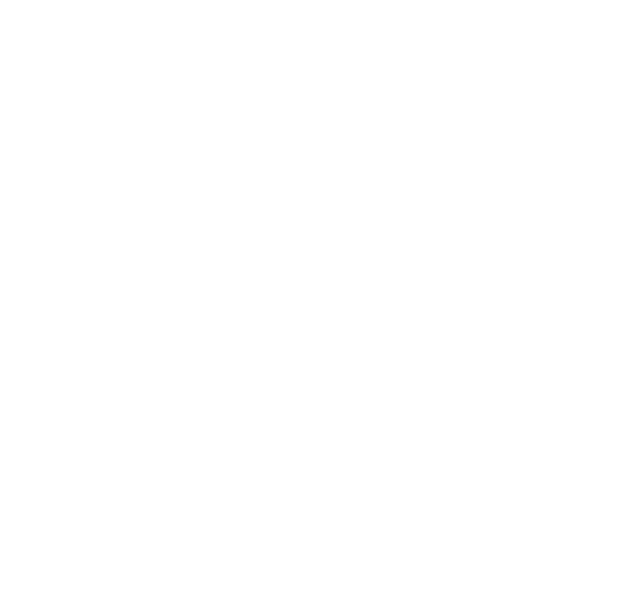
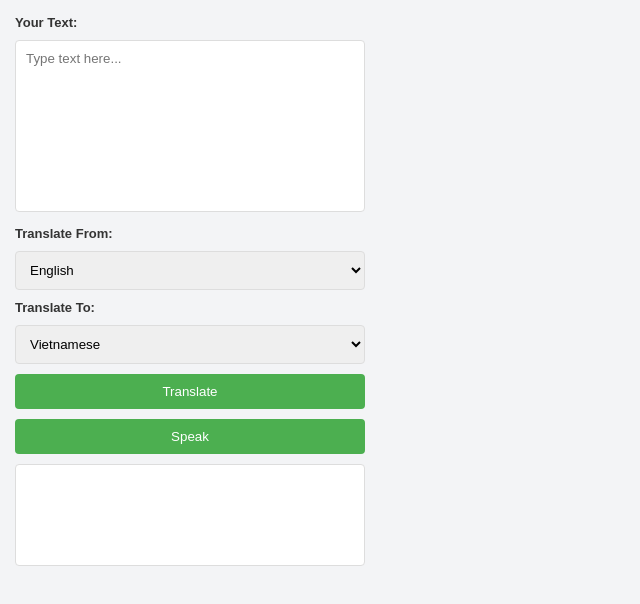
Before and after one commit to bui-cong-nghia/D-TranslatorExtension, a browser extension: page index.html in a window 1280 px wide. Shown: the whole page, without its empty margins (0-640 px from the left). Drawn offline with Linux system fonts and the light colour scheme.

Commit message:
hoan thien version 1.0 cua extension

```diff
--- /dev/null
+++ b/countries.js
@@ -0,0 +1,99 @@
+const countries = {
+  "am-ET": "Amharic",
+  "ar-SA": "Arabic",
+  "be-BY": "Bielarus",
+  "bem-ZM": "Bemba",
+  "bi-VU": "Bislama",
+  "bjs-BB": "Bajan",
+  "bn-IN": "Bengali",
+  "bo-CN": "Tibetan",
+  "br-FR": "Breton",
+  "bs-BA": "Bosnian",
+  "ca-ES": "Catalan",
+  "cop-EG": "Coptic",
+  "cs-CZ": "Czech",
+  "cy-GB": "Welsh",
+  "da-DK": "Danish",
+  "dz-BT": "Dzongkha",
+  "de-DE": "German",
+  "dv-MV": "Maldivian",
+  "el-GR": "Greek",
+  "en-GB": "English",
+  "es-ES": "Spanish",
+  "et-EE": "Estonian",
+  "eu-ES": "Basque",
+  "fa-IR": "Persian",
+  "fi-FI": "Finnish",
+  "fn-FNG": "Fanagalo",
+  "fo-FO": "Faroese",
+  "fr-FR": "French",
+  "gl-ES": "Galician",
+  "gu-IN": "Gujarati",
+  "ha-NE": "Hausa",
+  "he-IL": "Hebrew",
+  "hi-IN": "Hindi",
+  "hr-HR": "Croatian",
+  "hu-HU": "Hungarian",
+  "id-ID": "Indonesian",
+  "is-IS": "Icelandic",
+  "it-IT": "Italian",
+  "ja-JP": "Japanese",
+  "kk-KZ": "Kazakh",
+  "km-KM": "Khmer",
+  "kn-IN": "Kannada",
+  "ko-KR": "Korean",
+  "ku-TR": "Kurdish",
+  "ky-KG": "Kyrgyz",
+  "la-VA": "Latin",
+  "lo-LA": "Lao",
+  "lv-LV": "Latvian",
+  "men-SL": "Mende",
+  "mg-MG": "Malagasy",
+  "mi-NZ": "Maori",
+  "ms-MY": "Malay",
+  "mt-MT": "Maltese",
+  "my-MM": "Burmese",
+  "ne-NP": "Nepali",
+  "niu-NU": "Niuean",
+  "nl-NL": "Dutch",
+  "no-NO": "Norwegian",
+  "ny-MW": "Nyanja",
+  "ur-PK": "Pakistani",
+  "pau-PW": "Palauan",
+  "pa-IN": "Panjabi",
+  "ps-PK": "Pashto",
+  "pis-SB": "Pijin",
+  "pl-PL": "Polish",
+  "pt-PT": "Portuguese",
+  "rn-BI": "Kirundi",
+  "ro-RO": "Romanian",
+  "ru-RU": "Russian",
+  "sg-CF": "Sango",
+  "si-LK": "Sinhala",
+  "sk-SK": "Slovak",
+  "sm-WS": "Samoan",
+  "sn-ZW": "Shona",
+  "so-SO": "Somali",
+  "sq-AL": "Albanian",
+  "sr-RS": "Serbian",
+  "sv-SE": "Swedish",
+  "sw-SZ": "Swahili",
+  "ta-LK": "Tamil",
+  "te-IN": "Telugu",
+  "tet-TL": "Tetum",
+  "tg-TJ": "Tajik",
+  "th-TH": "Thai",
+  "ti-TI": "Tigrinya",
+  "tk-TM": "Turkmen",
+  "tl-PH": "Tagalog",
+  "tn-BW": "Tswana",
+  "to-TO": "Tongan",
+  "tr-TR": "Turkish",
+  "uk-UA": "Ukrainian",
+  "uz-UZ": "Uzbek",
+  "vi-VN": "Vietnamese",
+  "wo-SN": "Wolof",
+  "xh-ZA": "Xhosa",
+  "yi-YD": "Yiddish",
+  "zu-ZA": "Zulu",
+};
--- a/index.html
+++ b/index.html
@@ -3,7 +3,34 @@
   <head>
     <meta charset="UTF-8" />
     <meta name="viewport" content="width=device-width, initial-scale=1.0" />
+    <link rel="stylesheet" href="style.css" />
     <title>Translator Extension</title>
   </head>
-  <body></body>
+  <body>
+    <label for="inputText">Your Text: </label>
+    <textarea
+      id="inputText"
+      cols="30"
+      rows="10"
+      placeholder="Type text here..."
+    ></textarea>
+
+    <div>
+      <label for="translateFrom">Translate From:</label>
+      <select id="translateFrom">
+        <option value="en">English</option>
+      </select>
+      <label for="translateTo">Translate To:</label>
+      <select id="translateTo">
+        <option value="vi">Vietnamese</option>
+      </select>
+    </div>
+
+    <button id="translateBtn">Translate</button>
+    <button id="speakBtn">Speak</button>
+    <div id="outputText" aria-readonly="true"></div>
+
+    <script src="countries.js"></script>
+    <script src="script.js"></script>
+  </body>
 </html>
--- /dev/null
+++ b/script.js
@@ -0,0 +1,58 @@
+const selectTags = document.querySelectorAll("select");
+
+selectTags.forEach((tag, id) => {
+  for (let country_code in countries) {
+    let selected =
+      id === 0
+        ? country_code === "en"
+          ? "selected"
+          : ""
+        : country_code === "vi"
+        ? "selected"
+        : "";
+
+    let option = `<option ${selected} value="${country_code}">${countries[country_code]}</option>`;
+    tag.insertAdjacentHTML("beforeend", option);
+  }
+});
+
+document.getElementById("translateBtn").addEventListener("click", function () {
+  const text = document.getElementById("inputText").value;
+  const translateFrom = document.getElementById("translateFrom").value;
+  const translateTo = document.getElementById("translateTo").value;
+  translateText(text, translateFrom, translateTo);
+});
+
+function translateText(inputText, fromLang, toLang) {
+  const apiUrl = `https://api.mymemory.translated.net/get?q=${encodeURIComponent(inputText)}&langpair=${fromLang}|${toLang}`;
+
+  fetch(apiUrl).then(response => response.json()).then(data=>{
+    if(data.responseData){
+        const translatedText = data.responseData.translatedText;
+        const formattedText = removeQuestionMarks(translatedText);
+        document.getElementById('outputText').innerText = formattedText;
+    }else{
+        document.getElementsById('outputText').innerText = "Error : Could Not Translate!";
+    }
+  }).catch(error => {
+    console.error('Error: ',error);
+    document.getElementById('outputText').innerText = "Error : An error occurred while translating!";
+  });
+}
+
+function removeQuestionMarks(text) {
+    return text.replace(/^¿+|¿+$/g, '');
+}
+
+function speakText(text){
+    const speechSynthesis = window.speechSynthesis;
+    const speechUtterance = new SpeechSynthesisUtterance(text);
+    speechUtterance.lang = document.getElementById('translateTo').value;
+
+    speechSynthesis.speak(speechUtterance);
+}
+
+document.getElementById('speakBtn').addEventListener('click',function(){
+    const translatedText = document.getElementById('outputText').innerText;
+    speakText(translatedText);
+})
--- /dev/null
+++ b/style.css
@@ -0,0 +1,57 @@
+* {
+  outline: none;
+  font-family: "Arial", sans-serif;
+}
+
+body {
+  background-color: #f3f4f6;
+  padding: 15px;
+  margin: 0;
+  color: #333;
+  width: 350px;
+}
+
+label {
+  display: block;
+  margin-bottom: 10px;
+  font-weight: bold;
+  font-size: 13px;
+}
+
+textarea,
+select,
+button {
+  width: 100%;
+  padding: 10px;
+  margin-bottom: 10px;
+  border: 1px solid #ddd;
+  border-radius: 4px;
+  box-sizing: border-box;
+}
+
+textarea {
+  resize: none;
+  overflow-y: scroll;
+}
+
+button {
+  background-color: #4caf50;
+  color: #fff;
+  border: none;
+  cursor: pointer;
+  transition: background-color 0.3s ease;
+}
+
+button:hover {
+  background-color: #45a049;
+}
+
+#outputText {
+  background-color: #fff;
+  min-height: 80px;
+  border: 1px solid #ddd;
+  border-radius: 4px;
+  padding: 10px;
+  font-size: 13px;
+  white-space: pre-wrap;
+}
```
Also changed, not shown: icons/icon128.png (added), icons/icon16.png (added), icons/icon32.png (added), icons/icon64.png (added), manifest.json (added).
